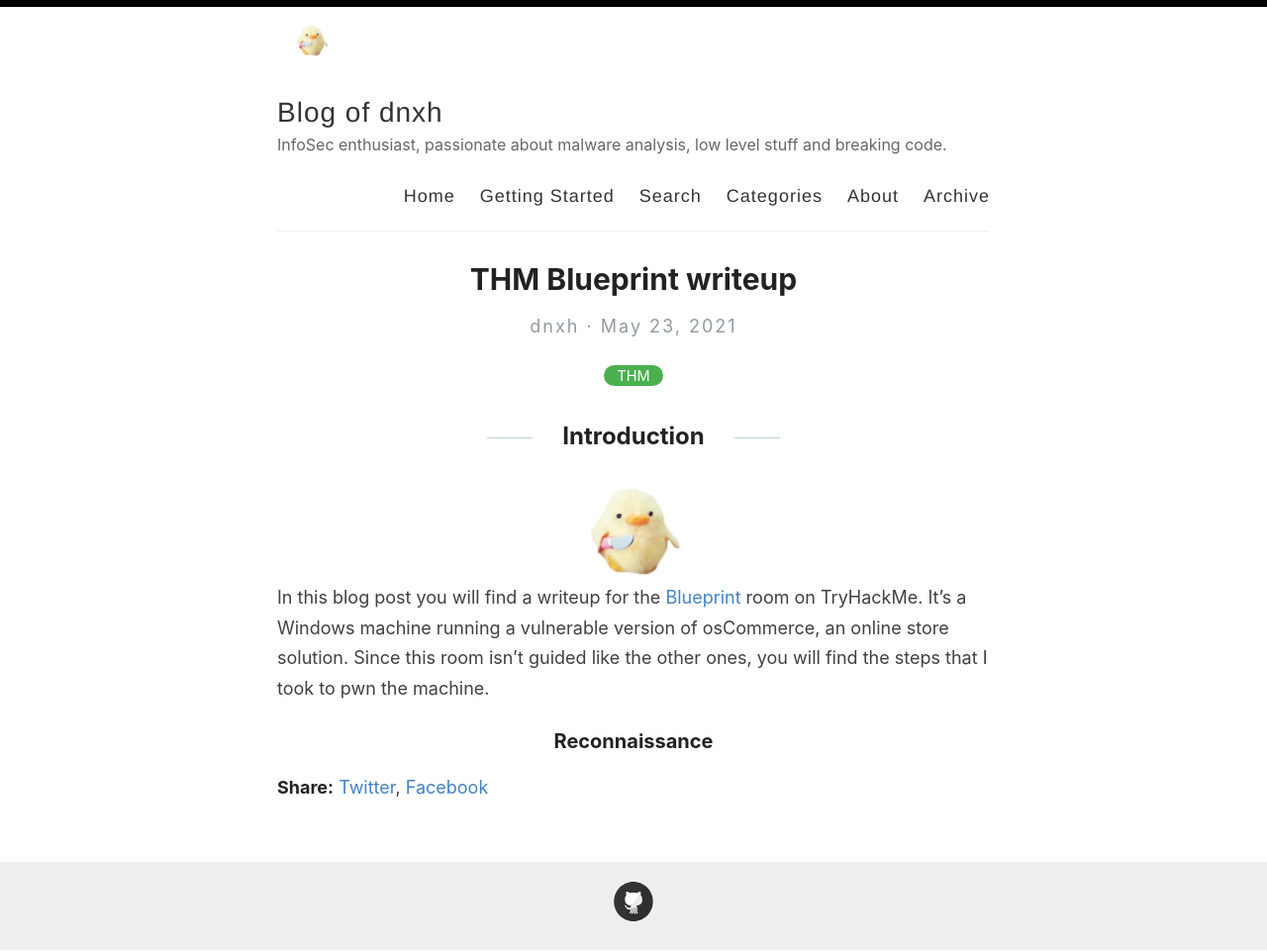
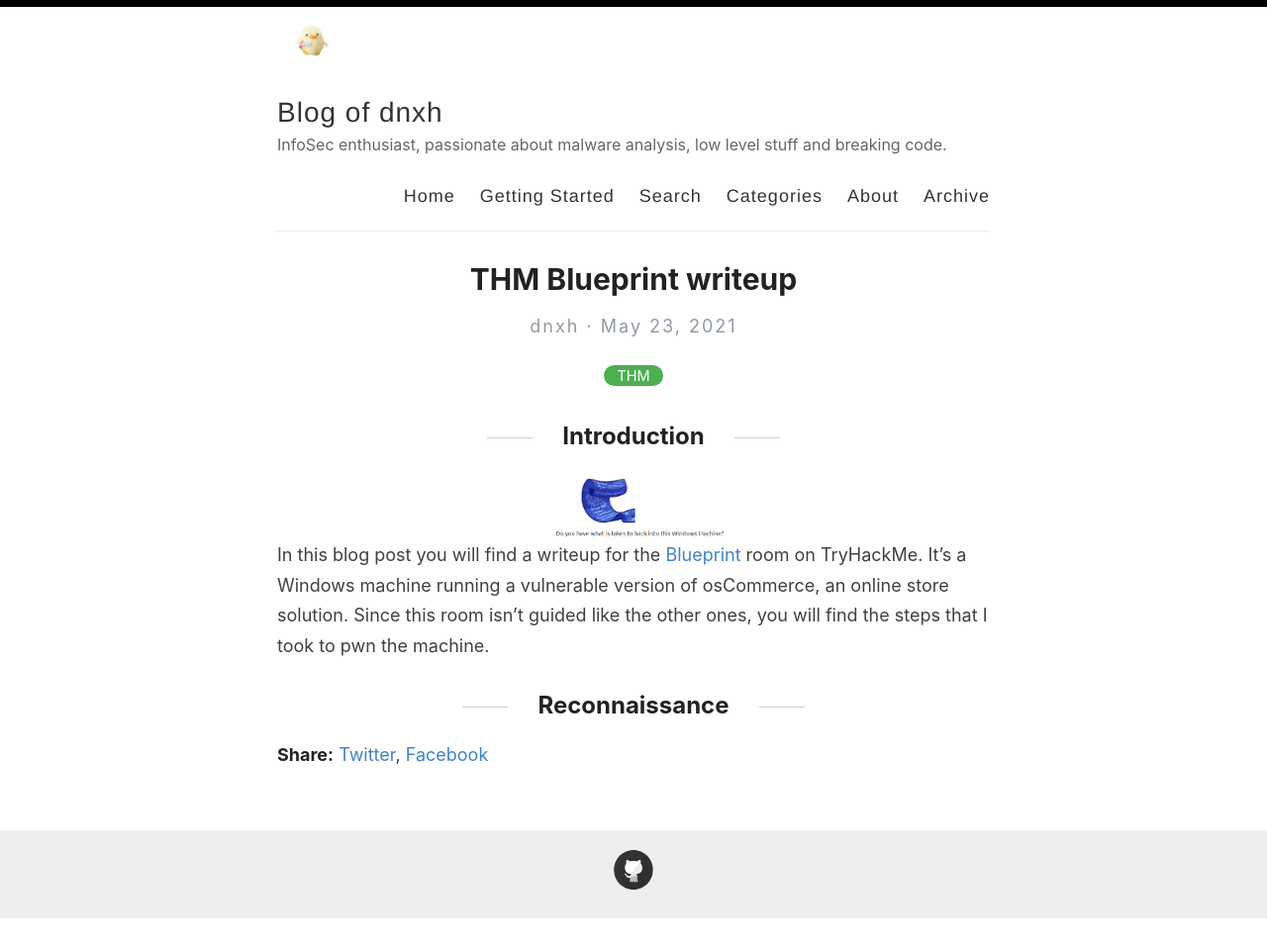
Before and after one commit to 0xdnxh/0xdnxh.github.io, a Jekyll site: the page built from _posts/2021-5-23-THM-Blueprint-Writeup.md, in a window 1280 px wide. Shown: the whole page at 99% size. Built offline with Jekyll 4.4.1, drawn with Linux system fonts in a browser that asks for light colours; after the commit the page ends 929 px from its top, so only the background shows below that.

Commit message:
Added Blueprint post

```diff
--- a/_posts/2021-5-23-THM-Blueprint-Writeup.md
+++ b/_posts/2021-5-23-THM-Blueprint-Writeup.md
@@ -4,7 +4,7 @@
 categories: THM
 ---
 ## Introduction
-<img src="/images/duckknife.jpg" width="200"/>
+<img src="/images/THM/Blueprint/banner.PNG" width="200"/>
 In this blog post you will find a writeup for the [Blueprint](https://tryhackme.com/room/blueprint) room on TryHackMe. It's a Windows machine running a vulnerable version of osCommerce, an online store solution. Since this room isn't guided like the other ones, you will find the steps that I took to pwn the machine.
 
-### Reconnaissance
+## Reconnaissance
```
